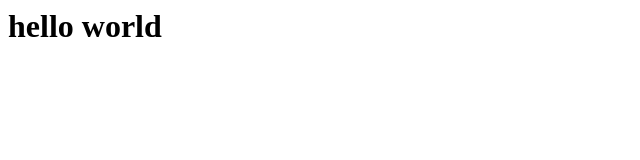
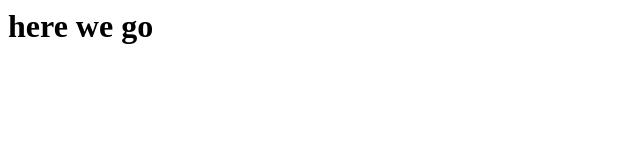
Before and after one commit to royalacu/royalacu.github.io, a plain HTML site: page test.html in a window 1280 px wide. Shown: the whole page, without its empty margins (0-640 px from the left). Drawn offline with Linux system fonts and the light colour scheme.

Commit message:
Update test.html

```diff
--- a/test.html
+++ b/test.html
@@ -5,5 +5,5 @@ test royal
 </title>
 </head>
 
-<h1>hello world </h1>
+<h1>here we go </h1>
 </html>
```
